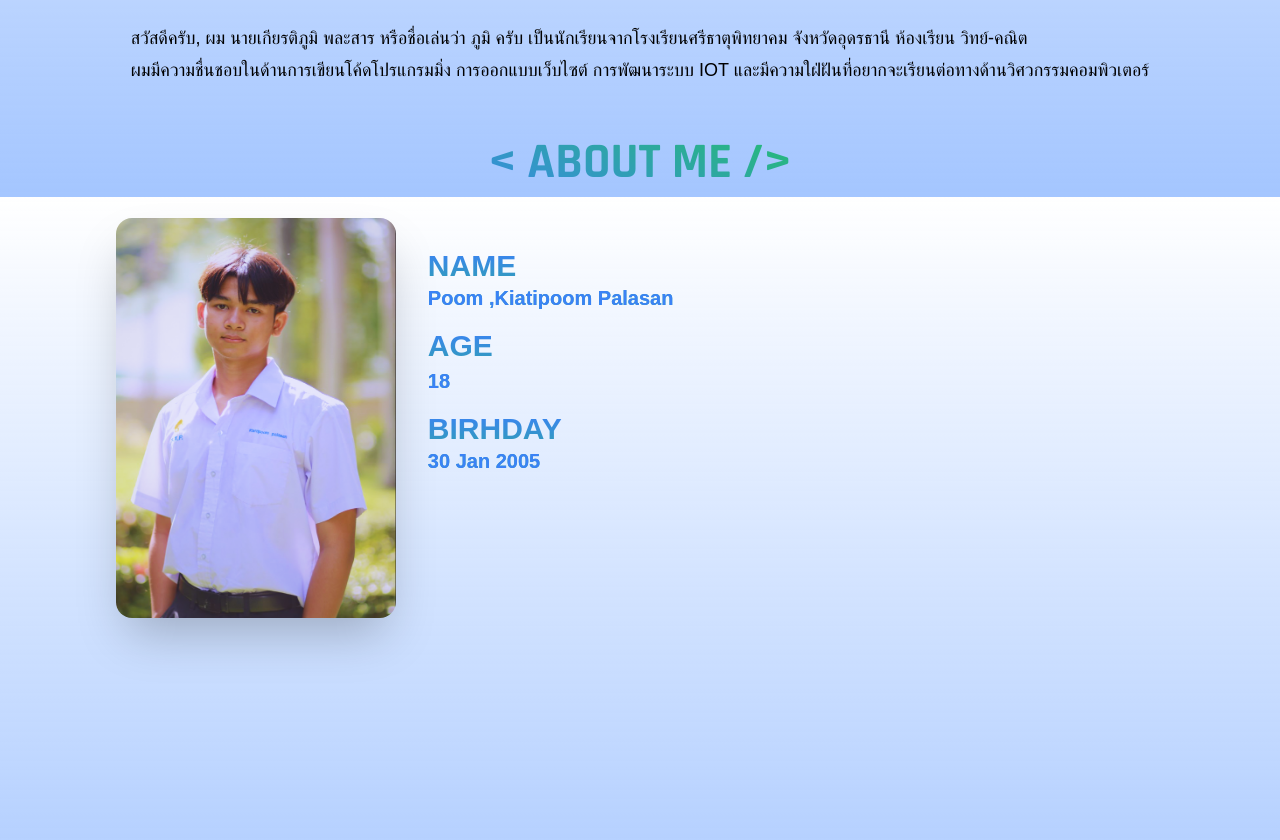
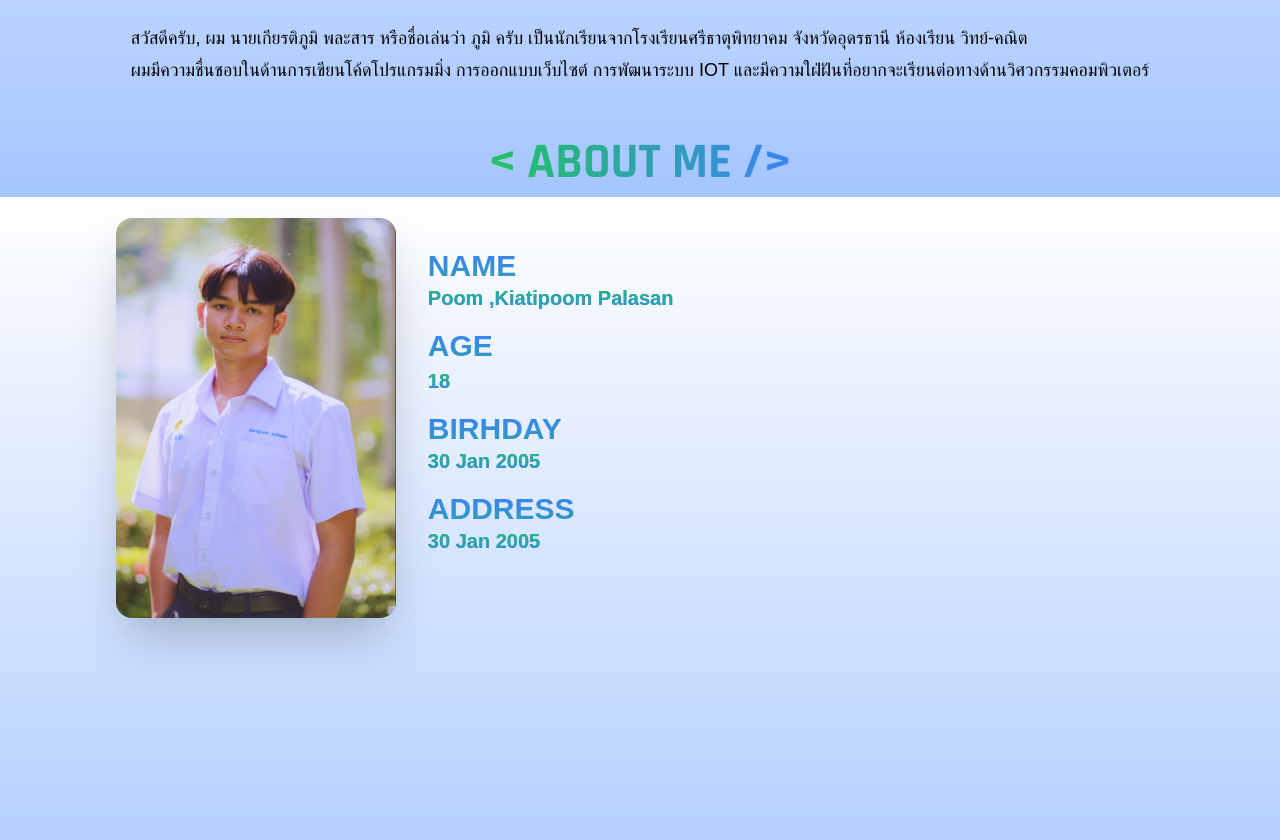
Before and after one commit to chankxow/chankxowPortfolio, a React (Create React App) app: page / in a window 1280 px wide. Shown: the part 1403-2243 px from the top of the page. Built offline with nearby package versions, Linux system fonts and the light colour scheme; the HTML template or start-up script is replaced by a standard one; a web font is replaced by a local one.

Commit message:
Update About.js

```diff
--- a/src/components/About.js
+++ b/src/components/About.js
@@ -79,8 +79,8 @@ const About = () => {
         >
           <h1
             className="text-black text-[50px]
-    font-bold text-transparent bg-gradient-to-tr bg-clip-text
-     from-blue-500 to-green-500  py-10 "
+    font-bold text-transparent bg-gradient-to-r bg-clip-text
+     from-green-500 to-blue-500  py-10 "
           >
             {"<"} ABOUT ME {"/>"}
           </h1>
@@ -110,7 +110,10 @@ const About = () => {
      from-blue-500 to-green-500 font-bold text-[30px] pb-4"
             >
               NAME
-              <p className="text-[20px] text-blue-500">
+              <p
+                className="text-[20px] text-transparent bg-gradient-to-t bg-clip-text
+     from-blue-500 to-green-500"
+              >
                 Poom ,Kiatipoom Palasan{" "}
               </p>
             </motion.h1>
@@ -125,7 +128,8 @@ const About = () => {
               AGE
               <p>
                 <CountUp
-                  className=" text-blue-500 font-bold text-[20px] "
+                  className=" text-transparent bg-gradient-to-t bg-clip-text
+     from-blue-500 to-green-500 font-bold text-[20px] "
                   start={0}
                   end={18}
                   duration={5}
@@ -138,10 +142,32 @@ const About = () => {
               initial="hidden"
               whileInView={"show"}
               viewport={{ once: true, amount: 0.7 }}
-              className=" text-transparent bg-gradient-to-b bg-clip-text
+              className="text-transparent bg-gradient-to-b bg-clip-text
      from-blue-500 to-green-500 font-bold text-[30px] pb-4"
             >
-              BIRHDAY<p className="text-[20px] text-blue-500">30 Jan 2005</p>
+              BIRHDAY
+              <p
+                className="text-[20px] text-transparent bg-gradient-to-t bg-clip-text
+     from-blue-500 to-green-500"
+              >
+                30 Jan 2005
+              </p>
+            </motion.h1>
+            <motion.h1
+              variants={fadeIn("left", 0.2)}
+              initial="hidden"
+              whileInView={"show"}
+              viewport={{ once: true, amount: 0.7 }}
+              className="text-transparent bg-gradient-to-b bg-clip-text
+     from-blue-500 to-green-500 font-bold text-[30px] pb-4"
+            >
+              ADDRESS
+              <p
+                className="text-[20px] text-transparent bg-gradient-to-t bg-clip-text
+     from-blue-500 to-green-500"
+              >
+                30 Jan 2005
+              </p>
             </motion.h1>
           </div>
         </div>
```
